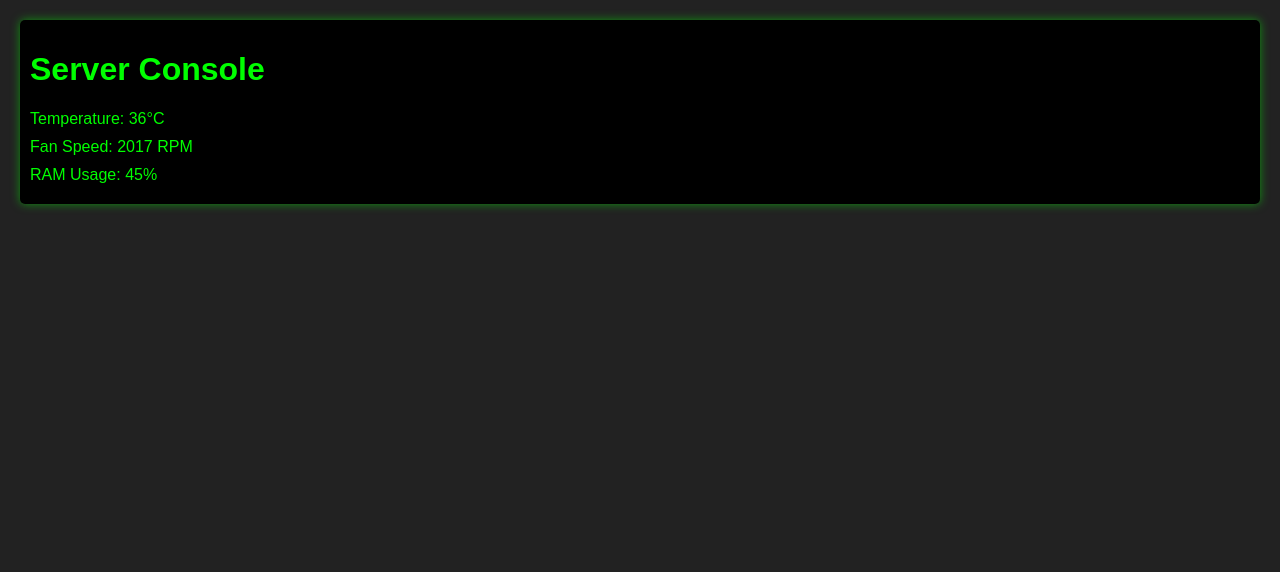
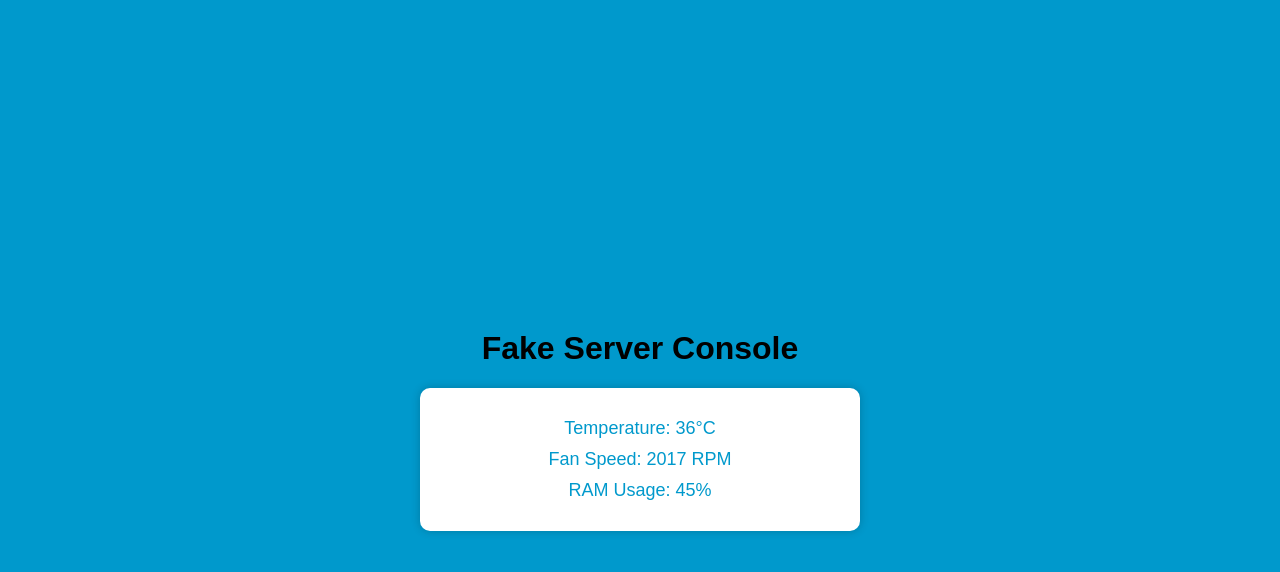
Before and after one commit to LmgDuesseldorf/Test, a plain HTML site: page index.html in a window 1280 px wide. Drawn offline with Linux system fonts and the light colour scheme.

Commit message:
Update index.html

```diff
--- a/index.html
+++ b/index.html
@@ -7,26 +7,39 @@
     <style>
         body {
             font-family: Arial, sans-serif;
-            background-color: #222;
-            color: #00FF00;
-            padding: 20px;
+            background-color: #FFFFFF;
+            color: #000;
             margin: 0;
         }
+        .console-container {
+            background-color: #0099CC;
+            padding: 20px;
+            display: flex;
+            flex-direction: column;
+            align-items: center;
+            justify-content: center;
+            height: 100vh;
+            text-align: center;
+        }
         .console {
-            background-color: #000;
-            padding: 10px;
-            border-radius: 5px;
-            box-shadow: 0 0 10px rgba(0, 255, 0, 0.5);
+            background-color: #FFFFFF;
+            padding: 20px;
+            border-radius: 10px;
+            box-shadow: 0 0 10px rgba(0, 0, 0, 0.2);
+            width: 80%;
+            max-width: 400px;
         }
         .metric {
             margin: 10px 0;
-            font-size: 16px;
+            font-size: 18px;
+            color: #0099CC;
         }
     </style>
 </head>
 <body>
+    <div class="console-container">
+        <h1>Fake Server Console</h1>
         <div class="console">
-        <h1>Server Console</h1>
             <div class="metric">
                 Temperature: <span id="temperature">--°C</span>
             </div>
@@ -35,6 +48,7 @@
             </div>
             <div class="metric">
                 RAM Usage: <span id="ram-usage">--%</span>
+            </div>
         </div>
     </div>
 
```
Lines whose indentation alone changed are shown as unchanged.
